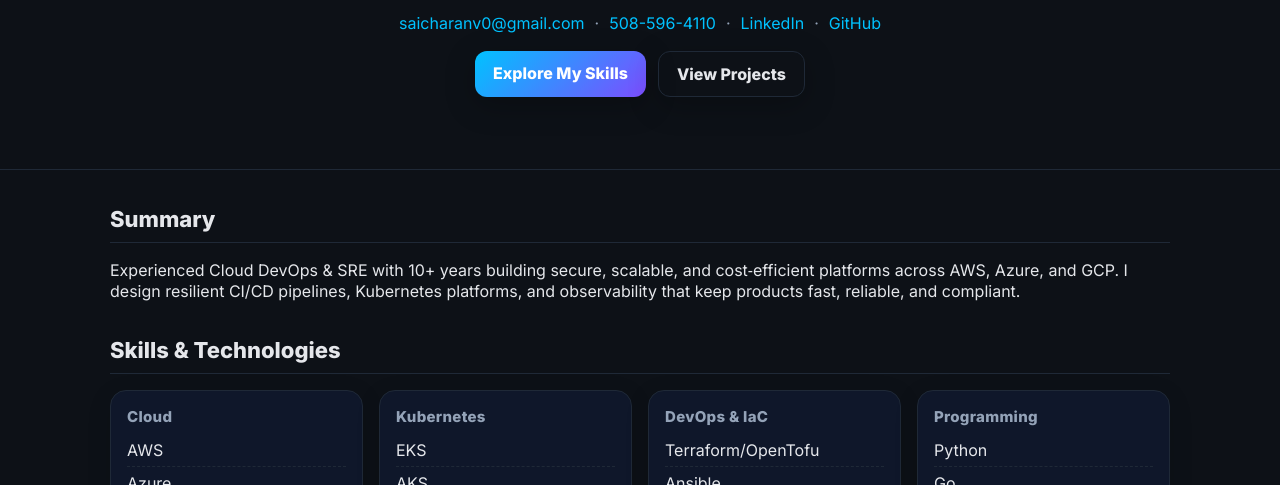
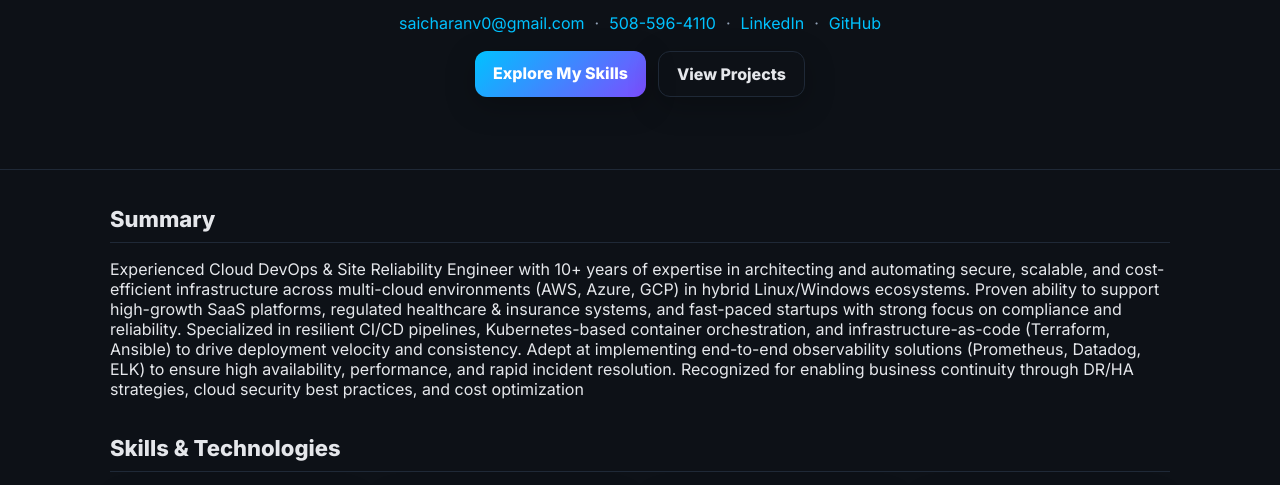
Before and after one commit to Cherun204/charanvijayagiri.github.io, a plain HTML site: page index.html in a window 1280 px wide. Shown: the part 258-743 px from the top of the page. Drawn offline with Linux system fonts and the light colour scheme.

Commit message:
Update index.html

```diff
--- a/index.html
+++ b/index.html
@@ -49,7 +49,9 @@
   <main>
     <section id="summary" class="section">
       <h3>Summary</h3>
-      <p>Experienced Cloud DevOps & SRE with 10+ years building secure, scalable, and cost‑efficient platforms across AWS, Azure, and GCP. I design resilient CI/CD pipelines, Kubernetes platforms, and observability that keep products fast, reliable, and compliant.</p>
+      <p>Experienced Cloud DevOps & Site Reliability Engineer with 10+ years of expertise in architecting and automating secure, scalable, and cost-efficient infrastructure across multi-cloud environments (AWS, Azure, GCP) in hybrid Linux/Windows ecosystems. Proven ability to support high-growth SaaS platforms, regulated healthcare & insurance systems, and fast-paced startups with strong focus on compliance and reliability.
+
+    Specialized in resilient CI/CD pipelines, Kubernetes-based container orchestration, and infrastructure-as-code (Terraform, Ansible) to drive deployment velocity and consistency. Adept at implementing end-to-end observability solutions (Prometheus, Datadog, ELK) to ensure high availability, performance, and rapid incident resolution. Recognized for enabling business continuity through DR/HA strategies, cloud security best practices, and cost optimization</p>
     </section>
 
     <section id="skills" class="section">
```
